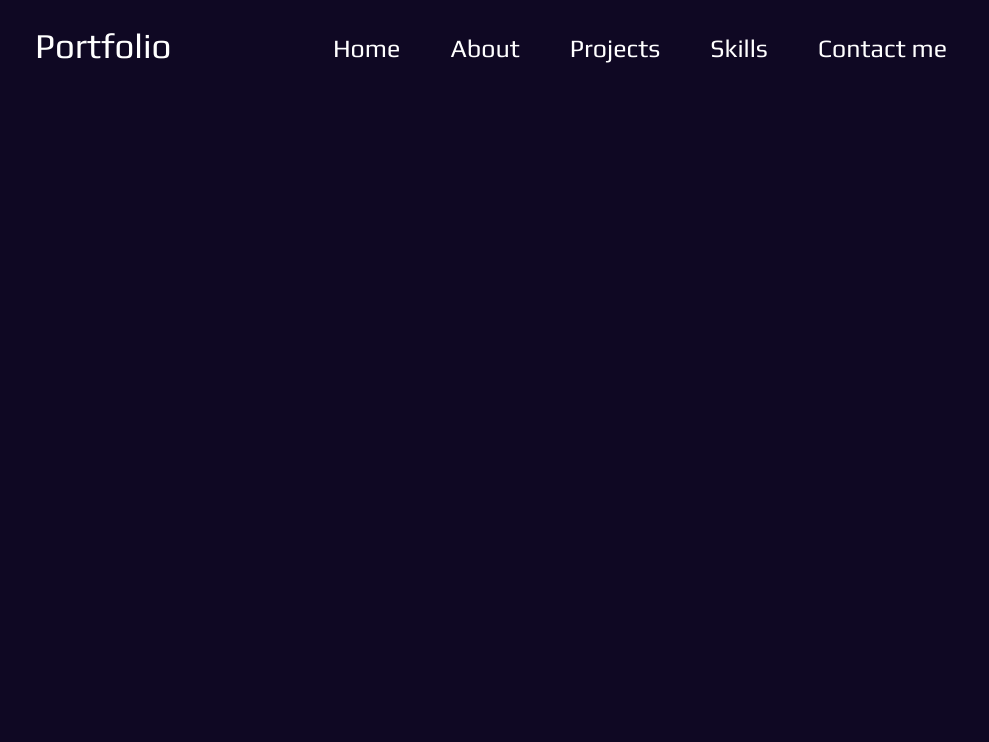
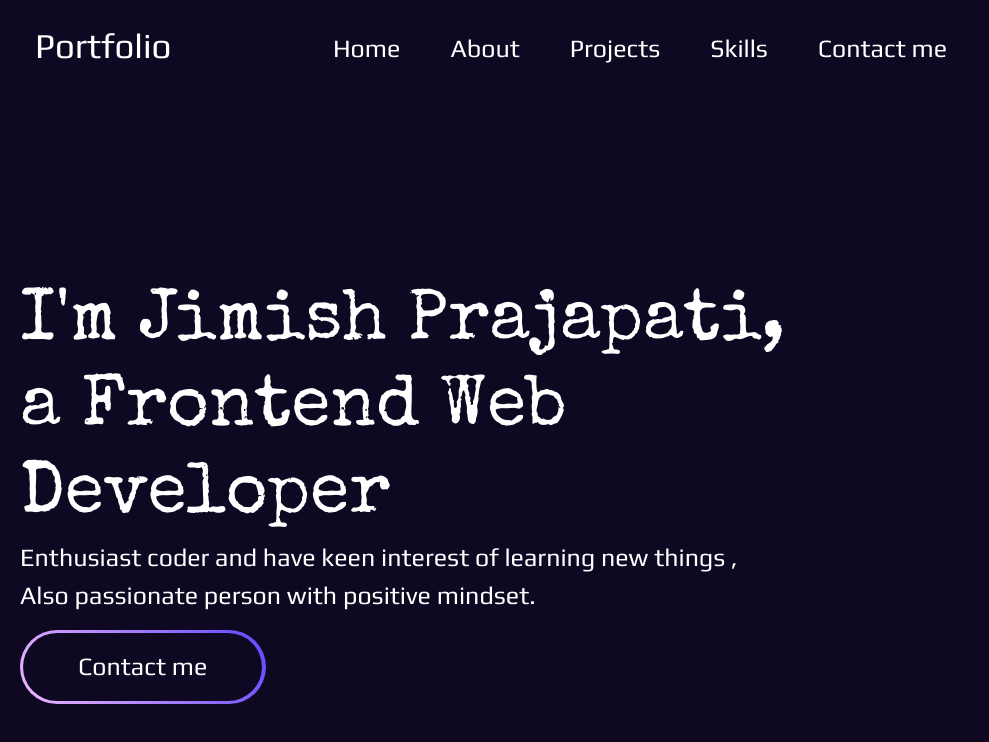
Before and after one commit to Jimish18/Portfolio, a plain HTML site: page index.html in a window 1280 px wide. Shown: the whole page, without its empty margins (0-989 px from the left). Drawn offline with nearby package versions, Linux system fonts and the light colour scheme.

Commit message:
restored html file

```diff
--- a/index.html
+++ b/index.html
@@ -30,7 +30,21 @@
         </div>
     </nav>
 
-
+    <main>
+        <div id="name_assets">
+            <div id="name_discription">
+                <div id="grid">
+                    <div id="name_discription_column">
+                        <h1>I'm Jimish Prajapati,<br> a Frontend Web Developer</h1>
+                        <p>Enthusiast coder and have keen interest of learning new things ,<br> Also passionate person with positive mindset.</p>
+                        <div id="button-container">
+                            <button>Contact me</button>
+                        </div>
+                    </div>
+                </div>
+            </div>
+        </div>
+    </main>
 
 
 
```
